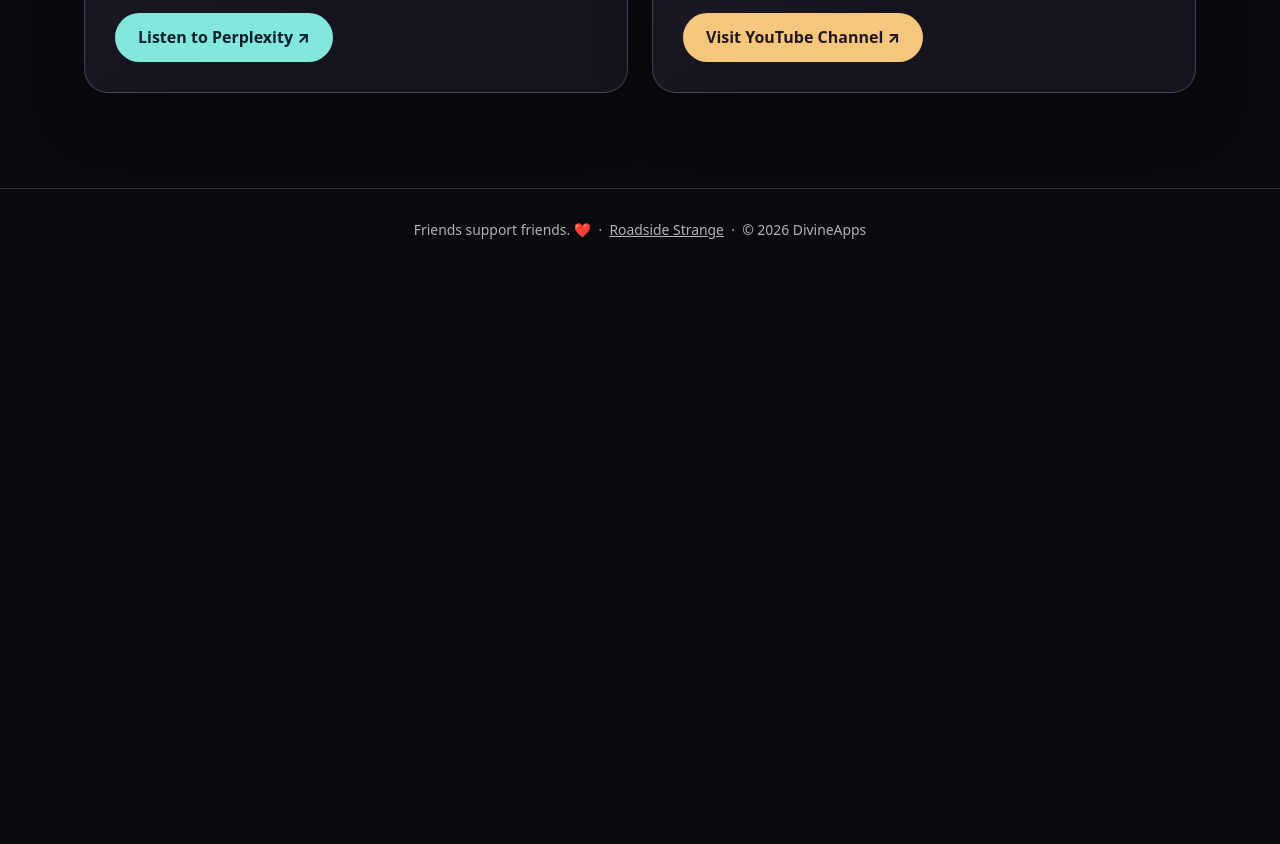
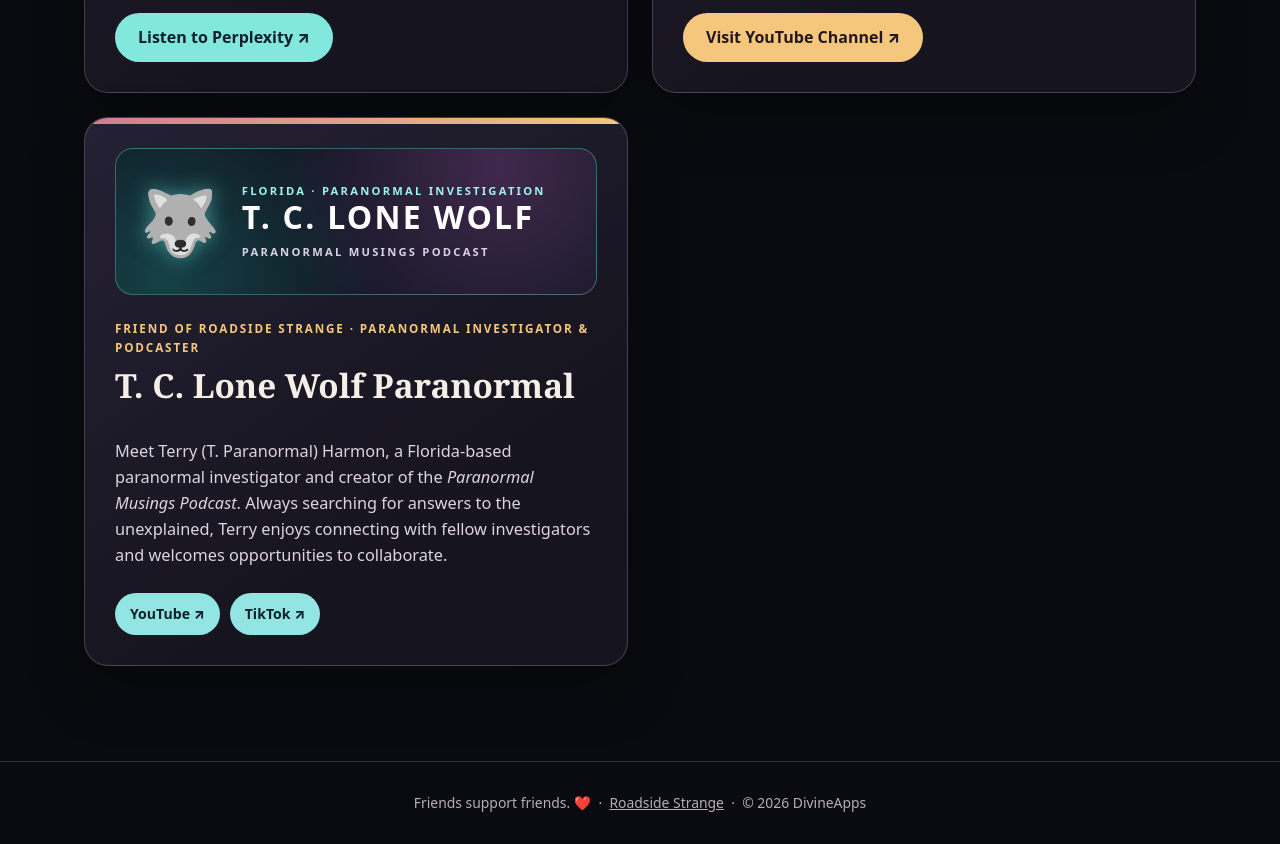
Before and after one commit to nathsnswife-rgb/nathsnswife-rgb.github.io, a plain HTML site: page friends.html in a window 1280 px wide. Shown: the part 2670-3514 px from the top of the page. Before the commit the page ends 2942 px from the top, so only its background shows below. Drawn offline with Linux system fonts and the light colour scheme.

Commit message:
Add T. C. Lone Wolf Paranormal to Friends page

```diff
--- a/friends.html
+++ b/friends.html
@@ -43,6 +43,7 @@ footer{text-align:center;color:#b9aeb8;border-top:1px solid #ffffff2a;padding:30
 
 <article class="partner eclipse-dragon-puppets"><div class="podcast-art" role="img" aria-label="Eclipse's Dragon Puppets creative channel feature graphic"><span class="art-mic" aria-hidden="true">🐉</span><div><span class="art-caption">ART · MYTHOLOGY · MAKING</span><strong style="font-size:clamp(1.3rem,2.6vw,2rem)">ECLIPSE'S DRAGON PUPPETS</strong><span class="art-subtitle">CREATIVE ADVENTURES</span></div></div><div class="type">Friend of Roadside Strange · Art &amp; dragon puppets</div><h2>Eclipse's Dragon Puppets</h2><p>Meet a young creator who loves art, dragons, Greek and Norse mythology, music, and bringing imaginative characters to life through puppets and dolls. She's also exploring sewing and crochet, sharing her creativity and learning new skills along the way. Come support her artistic adventures!</p><a class="cta" href="https://www.youtube.com/@sea.cat_hik7k" target="_blank" rel="noopener noreferrer">Visit YouTube Channel ↗</a></article>
 
+<article class="partner lone-wolf"><div class="podcast-art" role="img" aria-label="T. C. Lone Wolf Paranormal — skeletal pirate and spectral wolf artwork"><span class="art-mic" aria-hidden="true">🐺</span><div><span class="art-caption">FLORIDA · PARANORMAL INVESTIGATION</span><strong>T. C. LONE WOLF</strong><span class="art-subtitle">PARANORMAL MUSINGS PODCAST</span></div></div><div class="type">Friend of Roadside Strange · Paranormal investigator &amp; podcaster</div><h2>T. C. Lone Wolf Paranormal</h2><p>Meet Terry (T. Paranormal) Harmon, a Florida-based paranormal investigator and creator of the <em>Paranormal Musings Podcast</em>. Always searching for answers to the unexplained, Terry enjoys connecting with fellow investigators and welcomes opportunities to collaborate.</p><div class="dept-links"><a class="cta" href="https://www.youtube.com/@ParanormalMusingsPodcast-x3f" target="_blank" rel="noopener noreferrer">YouTube ↗</a><a class="cta" href="https://www.tiktok.com/@minosfoxx" target="_blank" rel="noopener noreferrer">TikTok ↗</a></div></article>
 </section></main>
 <footer>Friends support friends. ❤️ &nbsp;·&nbsp; <a href="index.html">Roadside Strange</a> &nbsp;·&nbsp; © 2026 DivineApps</footer>
 </body></html>
```
